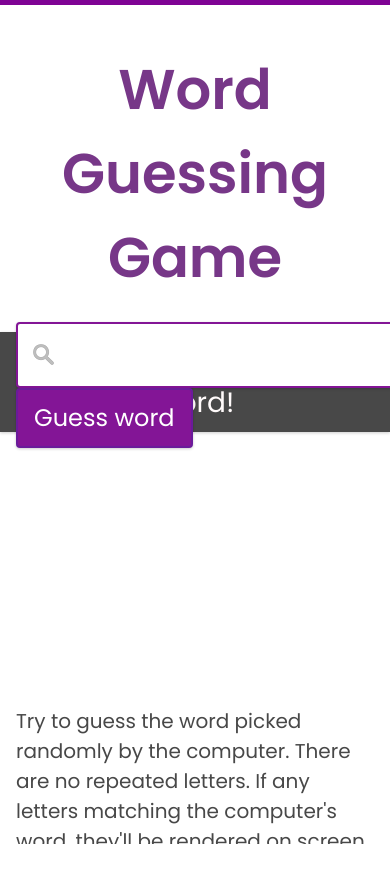
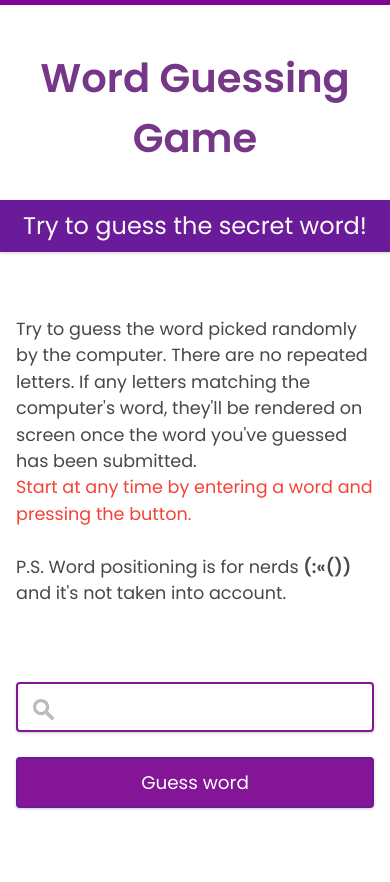
Before and after one commit to stefan22/guessing-game, a React (Create React App) app: page / in a window 390 px wide. Shown: the top 882 px of the page. Before the commit the page ends 844 px from the top, so only its background shows below. Built offline with nearby package versions, Linux system fonts and the light colour scheme.

Commit message:
[styles]flex/mobile layout ok

```diff
--- a/src/components/GameRules/styles.scss
+++ b/src/components/GameRules/styles.scss
@@ -11,11 +11,17 @@
   justify-content: center;
   align-items: flex-end;
   margin: 15rem auto 0;
+  @media screen and (max-width: 850px) {
+    margin: 0 auto 0;
+  }
 
   p {
     font-size: 1.25rem;
     color: $black;
     margin: 3rem 0;
+    @media screen and (max-width: 850px) {
+      font-size: 1.1rem;
+    }
 
     span {
       color: $red;
--- a/src/components/GuessedWordForm/styles.scss
+++ b/src/components/GuessedWordForm/styles.scss
@@ -1,18 +1,43 @@
 @import '../../styles/base/vars';
+
+form {
+  margin: 3rem 0 7rem;
+  display: flex;
+  flex-direction: row;
+  justify-content: flex-start;
+  width: 100%;
+  flex-wrap: wrap;
+  @media screen and (max-width: 850px) {
+    width: 100%;
+    display: flex;
+    flex-direction: column;
+    align-items: center;
+    min-height: 150px;
+    justify-content: space-around;
+    margin: 0;
+  }
+}
 
 .gw-input {
   border: 2px solid $purple-table;
   border-radius: 4px;
-  font-size: 1.5rem;
+  font-size: 1.35rem;
   background-color: white;
   background-image: url('../../images/searchicon.png');
   background-position: 15px 20px;
   background-repeat: no-repeat;
-  padding: 17px 100px 17px 60px;
+  padding: 17px 60px 17px 60px;
   margin-right: 1.75rem;
-  width: 520px;
-  box-shadow: $min-boxshadow;
+  width: 505px;
+  box-shadow: 0 1px 3px 0 rgba(0, 0, 0, 0.2);
   transition: width 0.4s ease-in-out;
+  @media screen and (max-width: 850px) {
+    width: 100%;
+    padding: 10px 16px;
+    margin: 0;
+    flex: 0 1 auto;
+    background-position: 15px 15px;
+  }
 }
 
 .gw-button {
@@ -22,18 +47,14 @@
   background: $purple-table;
   box-shadow: $min-boxshadow;
   border-radius: 4px;
-  font-size: 1.5rem !important;
+  font-size: 1.35rem !important;
+  @media screen and (max-width: 850px) {
+    width: 100%;
+    flex: 0 1 auto;
+    font-size: 1.15rem !important;
+  }
 
   &:hover {
     background-color: $purple-dark;
   }
 }
-
-form {
-  margin: 3rem 0 7rem;
-  display: flex;
-  flex-direction: row;
-  justify-content: flex-start;
-  width: 100%;
-  flex-wrap: wrap;
-}
--- a/src/components/GuessedWords/styles.scss
+++ b/src/components/GuessedWords/styles.scss
@@ -18,6 +18,10 @@
   flex-direction: column;
   align-items: center;
   justify-content: flex-start;
+  @media screen and (max-width: 850px) {
+    min-height: calc(40vh);
+    height: auto;
+  }
 
   // Guessed Words heading
   h2 {
@@ -39,6 +43,9 @@
   width: 100%;
   margin: 5rem 0;
   justify-content: center;
+  @media screen and (max-width: 850px) {
+    margin: 0;
+  }
 
   &.hide {
     display: none;
--- a/src/components/Header/styles.scss
+++ b/src/components/Header/styles.scss
@@ -5,6 +5,10 @@ header {
   height: calc(23vh);
   display: flex;
   flex-direction: column;
+  @media screen and (max-width: 850px) {
+    min-height: calc(36vh);
+    height: auto;
+  }
 
   .gw-stripe {
     position: fixed;
@@ -27,15 +31,21 @@ header {
     color: $purple-black;
     justify-content: center;
     width: 100%;
+    @media screen and (max-width: 850px) {
+      font-size: 2.5rem;
+    }
   }
 
   //instructions
   .gw-instructions {
     width: 100%;
     height: 70px;
+    @media screen and (max-width: 850px) {
+      height: auto;
+    }
 
     span {
-      background-color: $black;
+      background-color: $purple-dark;
       color: $white;
       padding: 0.5rem 1rem;
       font-size: 1.75rem;
@@ -43,6 +53,9 @@ header {
       width: 100%;
       justify-content: center;
       box-shadow: $min-boxshadow;
+      @media screen and (max-width: 850px) {
+        font-size: 1.5rem;
+      }
     }
 
     &.hide {
```
